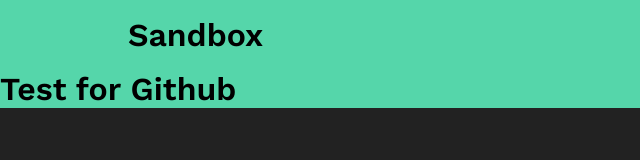
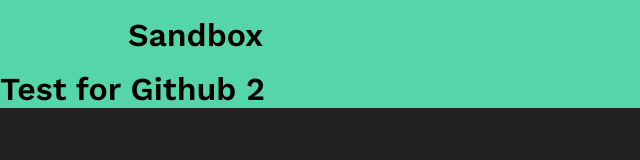
Before and after one commit to DioRook/Sandbox, a plain HTML site: page index.html in a window 1280 px wide. Shown: the full height of the page, 0-640 px from the left. Drawn offline with nearby package versions, Linux system fonts and the light colour scheme.

Commit message:
some stuff

```diff
--- a/index.html
+++ b/index.html
@@ -19,7 +19,7 @@
             </ul>
         </nav>
     </div>
-    <h1>Test for Github</h1>
+    <h1>Test for Github 2</h1>
 </header>
 </body>
 </html>
```
